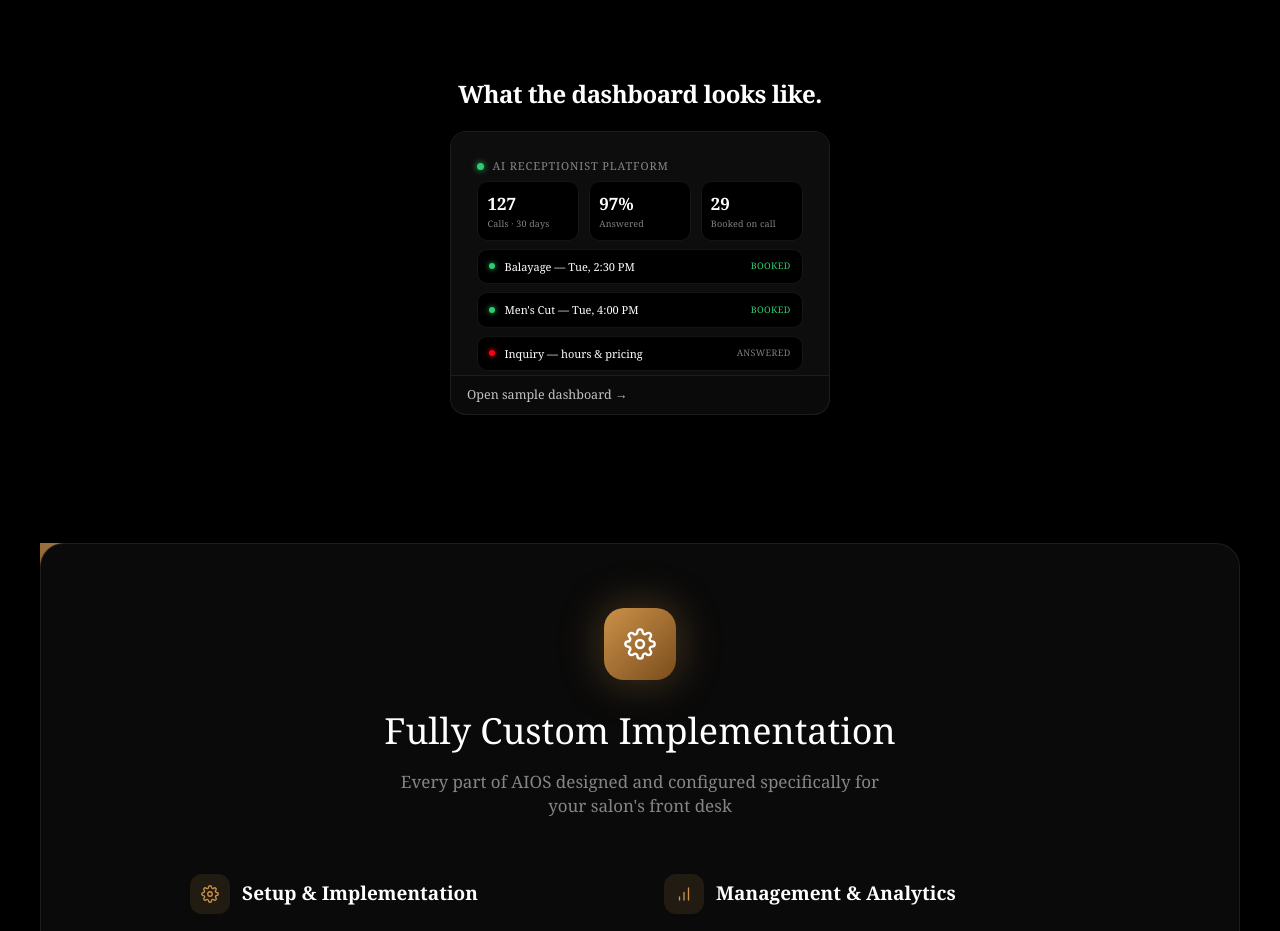
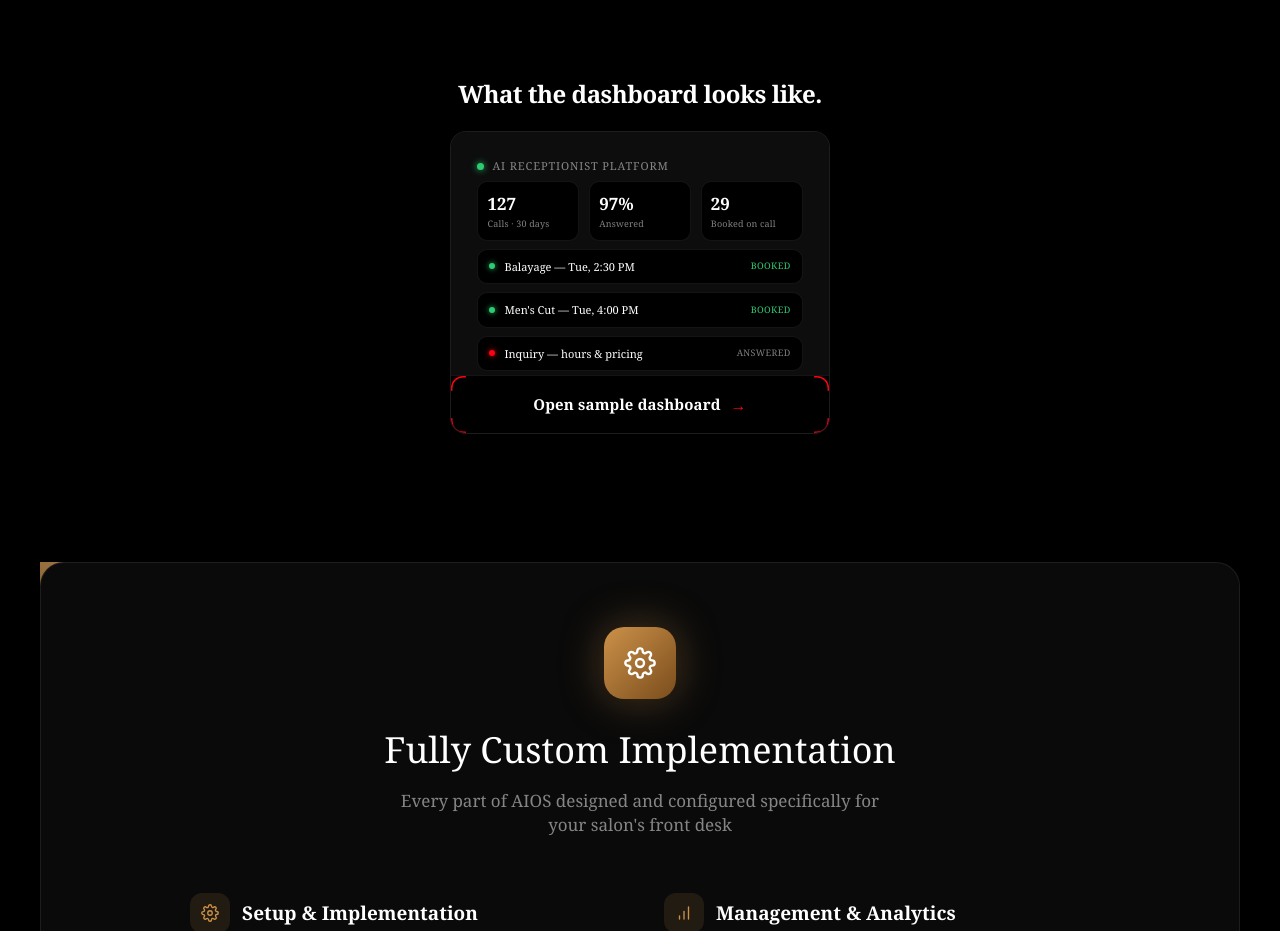
Before and after one commit to kash300705/workartificial, a website: page index.html in a window 1280 px wide. Shown: the part 2220-3151 px from the top of the page. Drawn offline with nearby package versions, Linux system fonts and the light colour scheme; animation ran at ten frames a second; a web font is replaced by a local one.

Commit message:
Turn 'Open sample dashboard' into a big animated scan-grid button (reusing header CTA effect); add 'Demo Beauty Salon Voice Agent' to demo page description

```diff
--- a/index.html
+++ b/index.html
@@ -97,7 +97,7 @@
     fill:none; stroke:#ff0011; stroke-width:1.5; stroke-linecap:round; stroke-linejoin:round;
     transition:d .3s ease, filter .3s ease; filter:drop-shadow(0 0 0 rgba(255,0,17,0));
   }
-  .btn-scan-voice:hover .scan-bracket{ filter:drop-shadow(0 0 4px rgba(255,0,17,0.75)); }
+  .scan-btn:hover .scan-bracket{ filter:drop-shadow(0 0 4px rgba(255,0,17,0.75)); }
   .scan-scanline{
     position:absolute; left:0; top:0; width:100%; height:65%;
     opacity:0; pointer-events:none; z-index:1;
@@ -108,7 +108,7 @@
     content:''; position:absolute; left:0; bottom:0; width:100%; height:2px;
     background:#ff0011; box-shadow:0 0 6px #ff0011;
   }
-  .btn-scan-voice:hover .scan-scanline{ opacity:1; animation:scanSweep 2s linear infinite; }
+  .scan-btn:hover .scan-scanline{ opacity:1; animation:scanSweep 2s linear infinite; }
   @keyframes scanSweep{ from{ transform:translateY(-100%); } to{ transform:translateY(153.8%); } }
   .scan-dot{
     position:relative; z-index:3; width:6px; height:6px; border-radius:50%; flex-shrink:0;
@@ -116,7 +116,7 @@
   }
   .scan-text{ position:relative; z-index:3; }
   .scan-text .char{ display:inline-block; transition:transform .1s ease; }
-  .btn-scan-voice:hover .scan-text .char{ animation:scanGlitch .32s ease-out; }
+  .scan-btn:hover .scan-text .char{ animation:scanGlitch .32s ease-out; }
   .scan-text .char:nth-child(2){ animation-delay:.03s; }
   .scan-text .char:nth-child(3){ animation-delay:.06s; }
   .scan-text .char:nth-child(4){ animation-delay:.09s; }
@@ -136,6 +136,7 @@
   .scan-text .char:nth-child(18){ animation-delay:.51s; }
   .scan-text .char:nth-child(19){ animation-delay:.54s; }
   .scan-text .char:nth-child(20){ animation-delay:.57s; }
+  .scan-text .char:nth-child(21){ animation-delay:.60s; }
   @keyframes scanGlitch{
     0%{ transform:translateX(0); text-shadow:0 0 0 rgba(255,0,17,0), 0 0 0 rgba(0,220,255,0); }
     25%{ transform:translateX(-2px); text-shadow:2px 0 0 rgba(255,0,17,0.75), -2px 0 0 rgba(0,220,255,0.75); }
@@ -144,9 +145,22 @@
     100%{ transform:translateX(0); text-shadow:0 0 0 rgba(255,0,17,0), 0 0 0 rgba(0,220,255,0); }
   }
   .scan-icon{ position:relative; z-index:3; font-size:14px; line-height:1; color:#ff0011; transition:color .3s ease, transform .3s ease; }
-  .btn-scan-voice:hover .scan-icon{ transform:translateX(3px); color:#ff3344; }
+  .scan-btn:hover .scan-icon{ transform:translateX(3px); color:#ff3344; }
   @media (max-width:640px){ .btn-scan-voice .label-full{ display:none; } .btn-scan-voice .label-short{ display:inline-flex; } }
   @media (min-width:641px){ .btn-scan-voice .label-short{ display:none; } }
+
+  /* big animated "Open sample dashboard" button — same scan-grid treatment,
+     bigger and centered, for the dashboard-preview card footer */
+  .dash-open-btn{
+    position:relative; display:flex; align-items:center; justify-content:center; gap:10px;
+    color:#fff; font-size:15px; font-weight:600; letter-spacing:0.01em;
+    text-decoration:none; border-top:1px solid var(--card-border);
+    padding:18px 20px; background:#000;
+    overflow:hidden; cursor:pointer;
+    transition:background .3s ease;
+  }
+  .dash-open-btn:hover{ background:#0d0000; }
+  .dash-open-btn .scan-icon{ font-size:16px; }
   .btn-talk:hover{transform:translateY(-1px); opacity:.92;}
 
   /* ---------- universe hand (Originkit Hero-28 extraction) ---------- */
@@ -519,12 +533,6 @@
   .dash-mock-row-main{ font-size:11px; color:#fff; flex:1; white-space:nowrap; overflow:hidden; text-overflow:ellipsis; }
   .dash-mock-row-tag{ font-size:9px; color:#2ecc71; text-transform:uppercase; letter-spacing:0.04em; flex-shrink:0; }
   .dash-mock-row-tag.muted{ color:var(--text-mute); }
-  .dash-preview-cta{
-    display:block; padding:10px 16px; font-size:12.5px; font-weight:500; color:var(--text-dim);
-    border-top:1px solid var(--card-border); text-decoration:none;
-    transition:color .2s ease, background .2s ease;
-  }
-  .dash-preview-cta:hover{ color:#fff; background:rgba(255,0,17,0.06); }
   @media (max-width:640px){
     .dash-preview-head h2{ font-size:20px; }
     .dash-preview-card{ max-width:280px; }
@@ -610,7 +618,7 @@
     Work Artificial
   </div>
   <div class="header-actions">
-    <a class="btn-scan-voice" href="demo-voice-agent.html" aria-label="Try Demo Voice Agent">
+    <a class="btn-scan-voice scan-btn" href="demo-voice-agent.html" aria-label="Try Demo Voice Agent">
       <svg class="scan-brackets" viewBox="0 0 200 40" preserveAspectRatio="none" aria-hidden="true">
         <path class="scan-bracket tl" d=""></path>
         <path class="scan-bracket tr" d=""></path>
@@ -847,7 +855,17 @@
           </div>
         </div>
       </div>
-      <a href="https://wa-aios.vercel.app/" target="_blank" rel="noopener" class="dash-preview-cta">Open sample dashboard →</a>
+      <a href="https://wa-aios.vercel.app/" target="_blank" rel="noopener" class="dash-open-btn scan-btn" aria-label="Open sample dashboard">
+        <svg class="scan-brackets" viewBox="0 0 200 40" preserveAspectRatio="none" aria-hidden="true">
+          <path class="scan-bracket tl" d=""></path>
+          <path class="scan-bracket tr" d=""></path>
+          <path class="scan-bracket br" d=""></path>
+          <path class="scan-bracket bl" d=""></path>
+        </svg>
+        <span class="scan-scanline" aria-hidden="true"></span>
+        <span class="scan-text"><span class="char">O</span><span class="char">p</span><span class="char">e</span><span class="char">n</span><span class="char">&nbsp;</span><span class="char">s</span><span class="char">a</span><span class="char">m</span><span class="char">p</span><span class="char">l</span><span class="char">e</span><span class="char">&nbsp;</span><span class="char">d</span><span class="char">a</span><span class="char">s</span><span class="char">h</span><span class="char">b</span><span class="char">o</span><span class="char">a</span><span class="char">r</span><span class="char">d</span></span>
+        <span class="scan-icon" aria-hidden="true">&rarr;</span>
+      </a>
     </div>
   </div>
 </section>
@@ -1269,13 +1287,13 @@
         bl: `M ${Ro + armW} ${h - so} L ${Ro} ${h - so} A ${R} ${R} 0 0 1 ${so} ${h - Ro} L ${so} ${h - Ro - armH}`
       };
     }
-    const btn = document.querySelector('.btn-scan-voice');
-    if(!btn) return;
+    function initOne(btn){
       const svg = btn.querySelector('.scan-brackets');
       const pTL = btn.querySelector('.scan-bracket.tl');
       const pTR = btn.querySelector('.scan-bracket.tr');
       const pBR = btn.querySelector('.scan-bracket.br');
       const pBL = btn.querySelector('.scan-bracket.bl');
+      if(!svg || !pTL || !pTR || !pBR || !pBL) return;
       let w = 0, h = 0, isHover = false;
       function paint(armPct){
         if(w <= 0 || h <= 0) return;
@@ -1303,6 +1321,8 @@
       // the animation isn't dead weight on mobile.
       btn.addEventListener('touchstart', function(){ isHover = true; paint(HOVER_ARM_PCT); }, { passive:true });
       btn.addEventListener('touchend', function(){ setTimeout(function(){ isHover = false; paint(IDLE_ARM_PCT); }, 400); }, { passive:true });
+    }
+    document.querySelectorAll('.scan-btn').forEach(initOne);
   })();
 
   // Universe-hand hero visual (BlackHole.tsx defaults, overridden exactly as
```
Also changed, not shown: demo-voice-agent.html (+1 -1 lines). Lines whose indentation alone changed are shown as unchanged.
